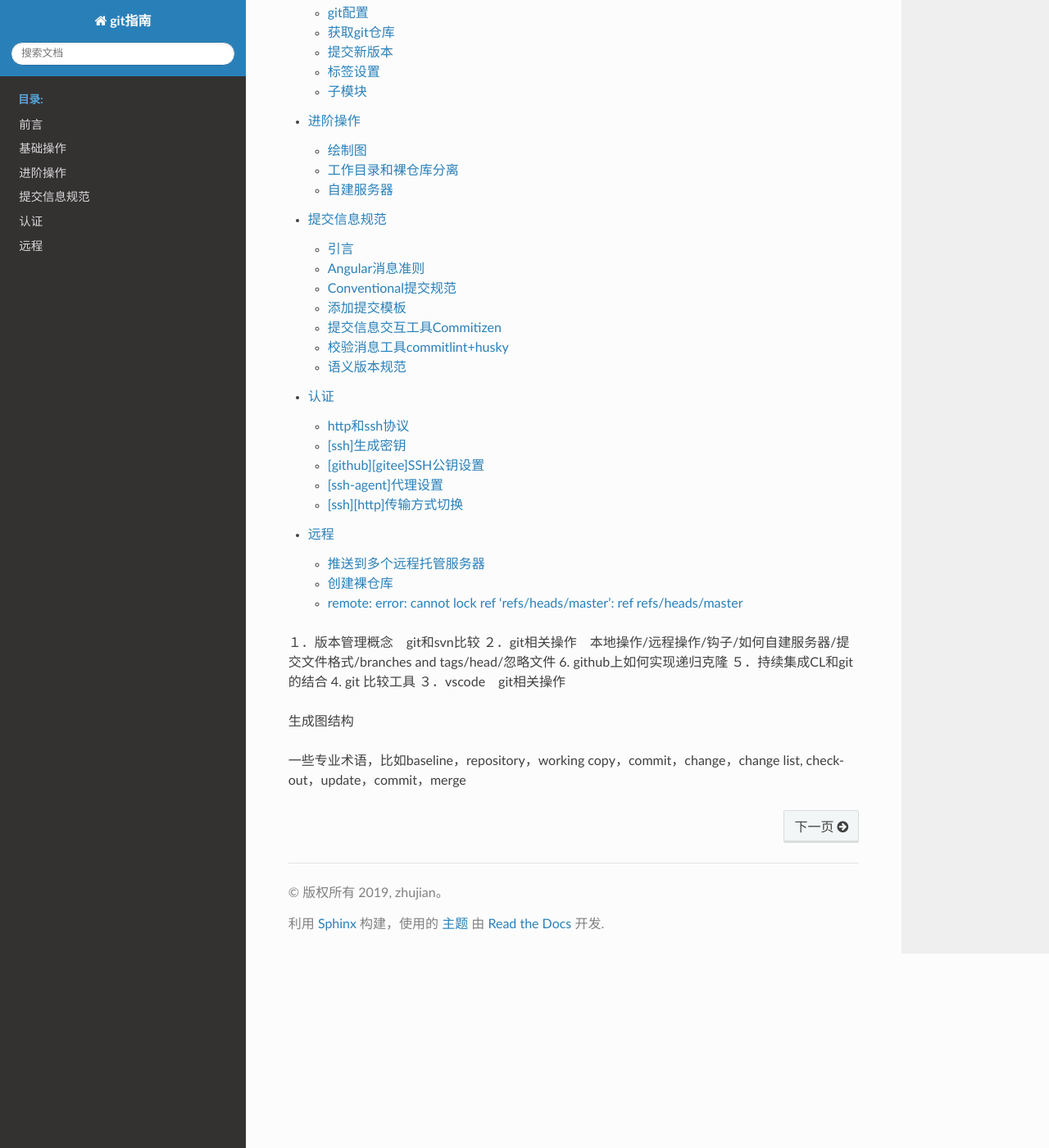
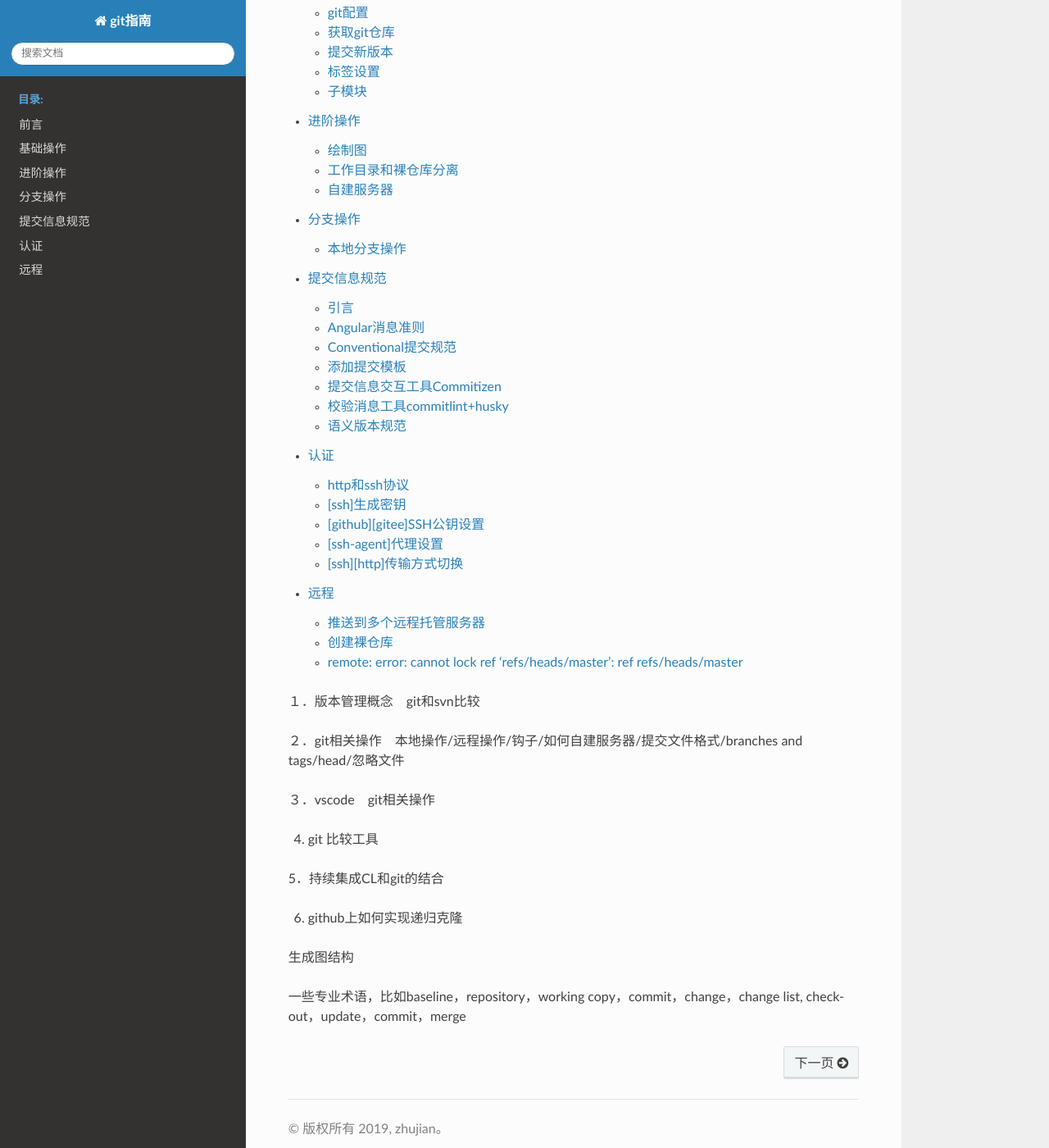
Before and after one commit to Document-Collection/git-guide, a Sphinx documentation site: the page built from docs/source/index.rst, in a window 1280 px wide and 1400 px high, scrolled down 368 px. Shown: the whole window at 82% size. Built offline with Sphinx 7.4.7 and the Read the Docs theme 2.0.0, drawn with Linux system fonts in a browser that asks for light colours; some of the changed lines change nothing that is shown.

Commit message:
docs(branchs): 添加本地分支操作

````diff
--- /dev/null
+++ b/docs/source/branchs.rst
@@ -0,0 +1,9 @@
+
+分支操作
+=========
+
+.. toctree::
+   :maxdepth: 2
+   :caption: 目录:
+
+   branchs/本地分支操作
--- /dev/null
+++ b/docs/source/branchs/本地分支操作.md
@@ -0,0 +1,115 @@
+
+# 本地分支操作
+
+参考：
+
+[3.1 Git 分支 - 分支简介](https://git-scm.com/book/zh/v2/Git-%E5%88%86%E6%94%AF-%E5%88%86%E6%94%AF%E7%AE%80%E4%BB%8B)
+
+[3.2 Git 分支 - 分支的新建与合并](https://git-scm.com/book/zh/v2/Git-%E5%88%86%E6%94%AF-%E5%88%86%E6%94%AF%E7%9A%84%E6%96%B0%E5%BB%BA%E4%B8%8E%E5%90%88%E5%B9%B6)
+
+[7.3 Git 工具 - 储藏与清理](https://git-scm.com/book/zh/v2/Git-%E5%B7%A5%E5%85%B7-%E5%82%A8%E8%97%8F%E4%B8%8E%E6%B8%85%E7%90%86#r_git_stashing)
+
+主要学习内容：
+
+1. 分支显示、创建和切换
+2. 分支暂存
+3. 分支删除
+4. 分支合并
+
+使用命令
+
+1. [git branch](https://git-scm.com/docs/git-branch)
+2. [git checkout](https://git-scm.com/docs/git-checkout)
+3. [git stash](https://git-scm.com/docs/git-stash)
+4. [git merge](https://git-scm.com/docs/git-merge)
+
+## 分支显示、创建和切换
+
+显示所有分支以及当前所处分支
+
+```
+$ git branch
+```
+
+创建新分支testing
+
+```
+$ git branch testing
+```
+
+切换到新分支testing
+
+```
+$ git branch testing
+```
+
+创建新分支`aa`并自动切换
+
+```
+$ git checkout -b aa
+```
+
+## 分支暂存
+
+在切换分支之前最好先保存当前在暂存区域的内容，使用`git stash`命令将其保存在一个*脏*目录中
+
+暂存当前工作状态
+
+```
+$ git stash
+```
+
+可进行多次暂存操作，查看暂存列表
+
+```
+$ git stash list
+```
+
+重新释放最新的暂存内容
+
+```
+$ git stash apply
+```
+
+指定暂存节点进行释放
+
+```
+$ git stash apply 节点名
+```
+
+清除所有的暂存节点
+
+```
+$ git stash clear
+```
+
+## 分支删除
+
+删除指定分支
+
+```
+$ git branch -d 分支名
+```
+
+## 分支合并
+
+合并指定分支到当前分支
+
+```
+$ git merge 分支名
+```
+
+在分支合并出现冲突时可以使用命令回复到之前为合并状态
+
+```
+$ git merge --abort
+```
+
+不合并其他分支的提交历史
+
+```
+# 仅添加文件，不进行提交
+$ git merge --squash
+# 添加文件并进行提交
+$ git merge --no-squash
+```
--- a/docs/source/index.rst
+++ b/docs/source/index.rst
@@ -13,6 +13,7 @@ git指南
    preface
    basic
    advanced
+   branchs
 
    message-guideline
    authentication
@@ -20,11 +21,16 @@ git指南
 
 
 １．版本管理概念　git和svn比较
+
 ２．git相关操作　本地操作/远程操作/钩子/如何自建服务器/提交文件格式/branches and tags/head/忽略文件
+
+３．vscode　git相关操作
+
+4. git 比较工具
+
+5．持续集成CL和git的结合
+
 6. github上如何实现递归克隆
-５．持续集成CL和git的结合
-4. git 比较工具
-３．vscode　git相关操作
 
 
 生成图结构
````
